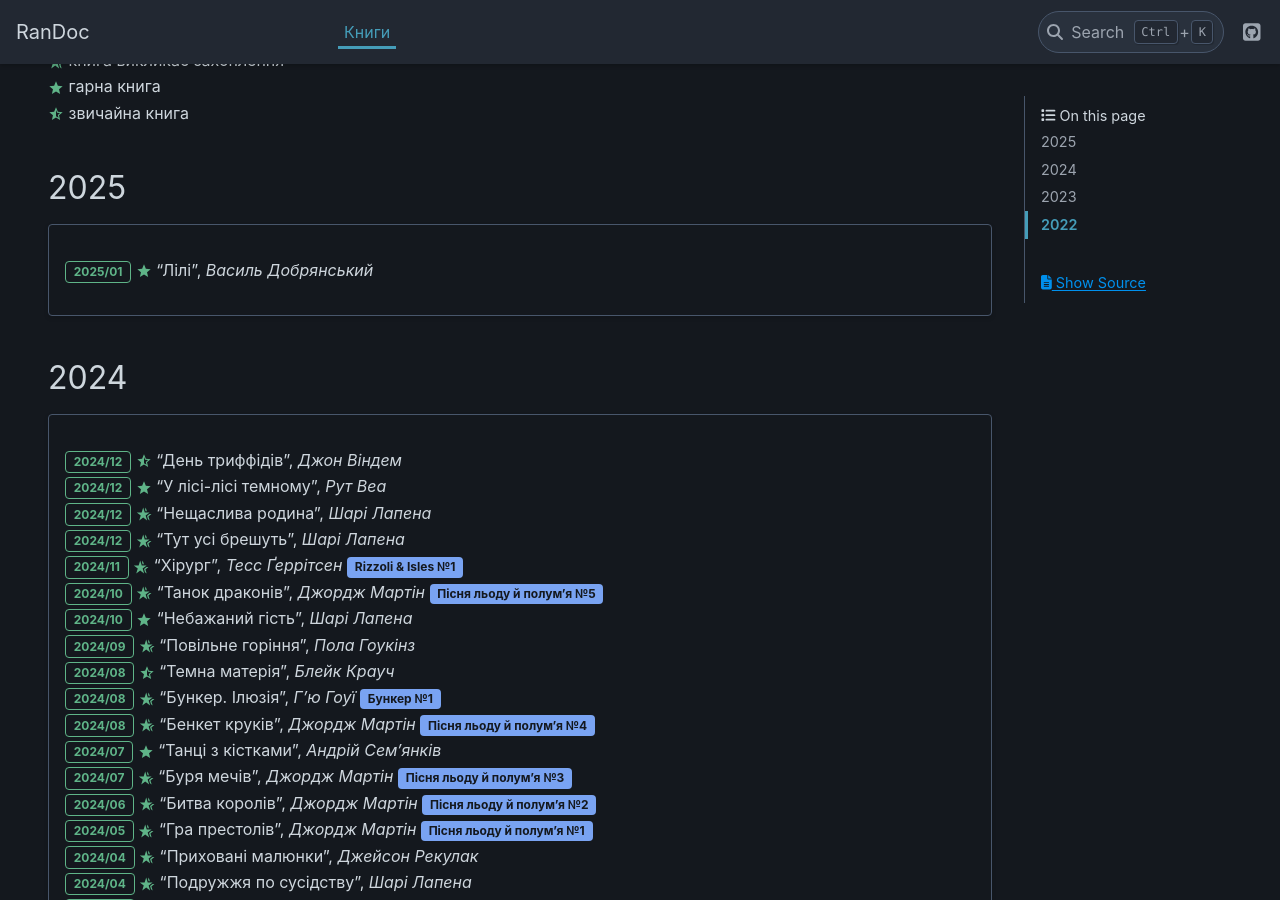
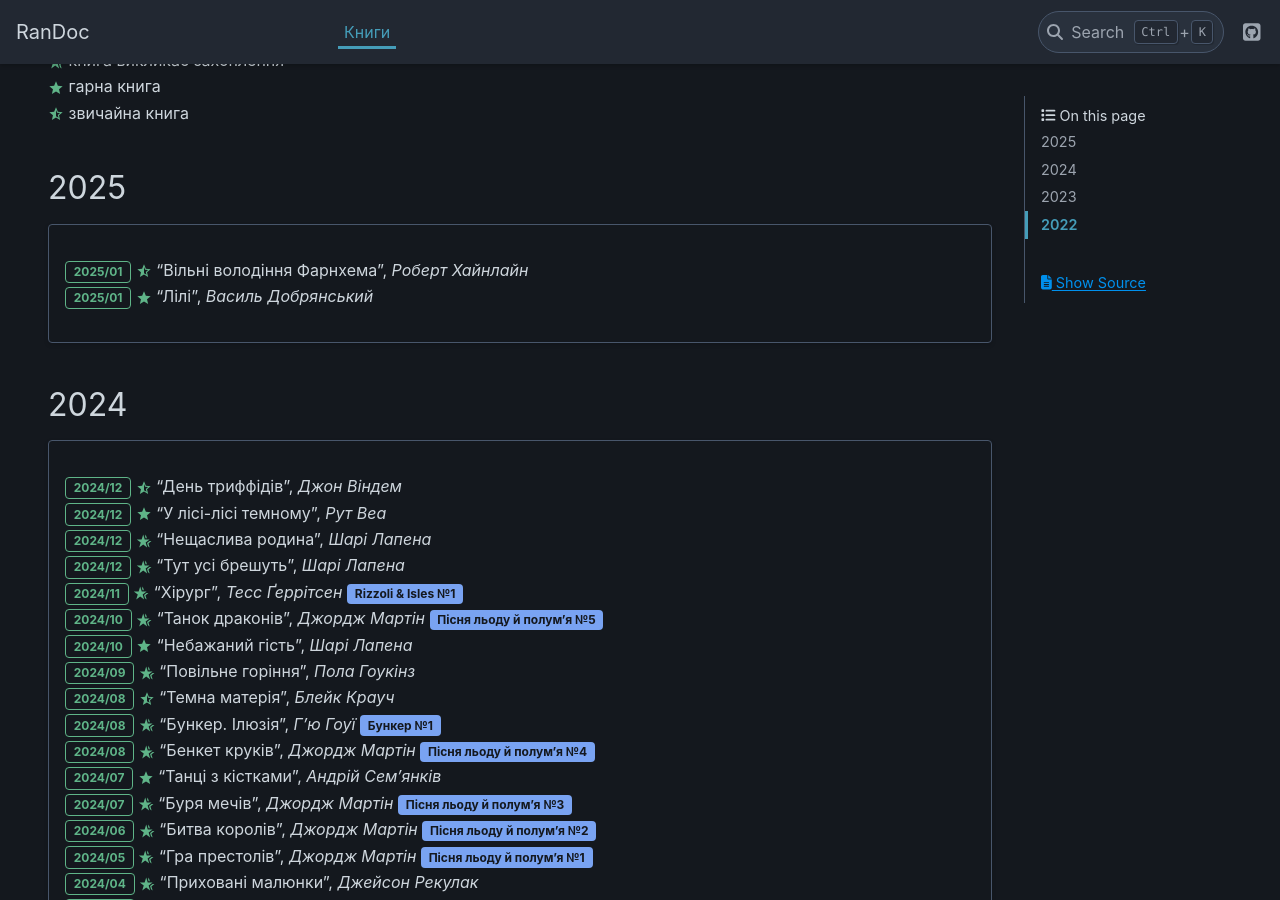
Before and after one commit to grembeter/randoc, a Sphinx documentation site: the page built from docs/source/books.rst, in a window 1280 px wide and 900 px high, scrolled down 408 px. Built offline with Sphinx 7.4.7 and the PyData theme 0.15.4, drawn with Linux system fonts in a browser that asks for light colours.

Commit message:
books: add Farnham's Freehold
Signed-off-by: Grygorii Tertychnyi <grembeter@gmail.com>

```diff
--- a/docs/source/books.rst
+++ b/docs/source/books.rst
@@ -27,6 +27,7 @@
 
 .. card::
 
+   | :bdg-success-line:`2025/01` |-| "Вільні володіння Фарнхема", *Роберт Хайнлайн*
    | :bdg-success-line:`2025/01` |/| "Лілі", *Василь Добрянський*
 
 2024
```
